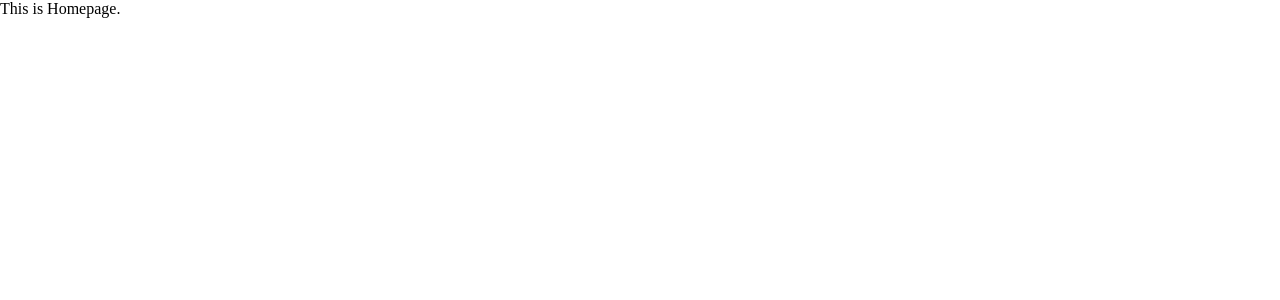
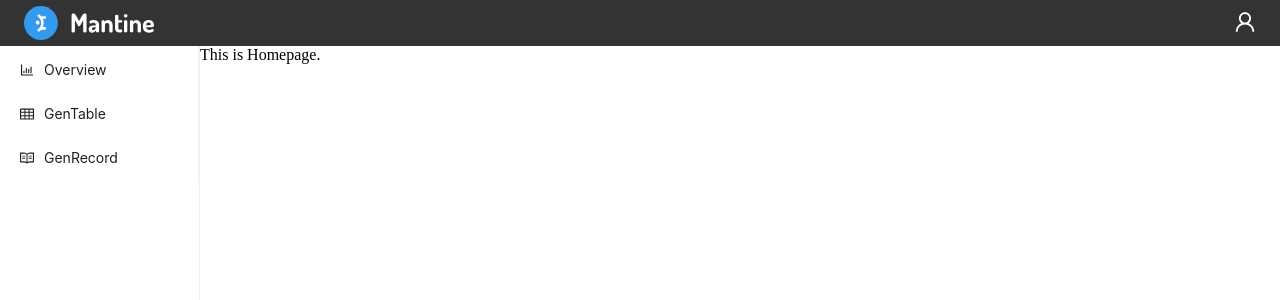
Before and after one commit to shenzhongkang/frontend-mission, a React (Vite) app: page / in a window 1280 px wide. Shown: the top 300 px of the page. Built offline with nearby package versions, Linux system fonts and the light colour scheme.

Commit message:
feat: add Layout, error page, not found page, modify router

```diff
--- a/package.json
+++ b/package.json
@@ -9,6 +9,8 @@
     "preview": "vite preview"
   },
   "dependencies": {
+    "@ant-design/icons": "^5.0.0",
+    "antd": "^5.1.4",
     "react": "^18.2.0",
     "react-dom": "^18.2.0",
     "react-router-dom": "^6.6.2"
--- /dev/null
+++ b/src/components/Layout/Aside.module.scss
@@ -0,0 +1,7 @@
+.container {
+  width: 200px;
+  border-right: 1px solid #f1f2f3;
+  display: flex;
+  flex-direction: column;
+  overflow-y: auto;
+}
--- /dev/null
+++ b/src/components/Layout/Aside.tsx
@@ -0,0 +1,29 @@
+/**
+ * Aside.
+ */
+import { Menu } from 'antd';
+import { BarChartOutlined, TableOutlined, ReadOutlined } from '@ant-design/icons';
+import { Link } from 'react-router-dom';
+import styles from './Aside.module.scss';
+
+export const Aside = () => {
+  return (
+    <aside className={styles.container}>
+      <Menu
+        items={[
+          { key: 'home', label: <Link to='/'>Overview</Link>, icon: <BarChartOutlined /> },
+          {
+            key: 'gen-table',
+            label: <Link to='/table'>GenTable</Link>,
+            icon: <TableOutlined />,
+          },
+          {
+            key: 'gen-record',
+            label: <Link to='/record'>GenRecord</Link>,
+            icon: <ReadOutlined />,
+          },
+        ]}
+      />
+    </aside>
+  );
+};
--- /dev/null
+++ b/src/components/Layout/Header.module.scss
@@ -0,0 +1,22 @@
+.container {
+  height: 46px;
+  background: #333;
+  color: white;
+  display: flex;
+  align-items: center;
+  justify-content: space-between;
+  padding: 0 24px;
+  .logo {
+    width: 200px;
+    display: inline-flex;
+    align-items: center;
+    img {
+      max-height: 34px;
+      max-width: 100%;
+    }
+  }
+  .avatar {
+    font-size: 22px;
+    cursor: pointer;
+  }
+}
--- /dev/null
+++ b/src/components/Layout/Header.tsx
@@ -0,0 +1,19 @@
+/**
+ * Header.
+ */
+import styles from './Header.module.scss';
+import logo from '../../assets/mantine-logo-full.svg';
+import { UserOutlined } from '@ant-design/icons';
+
+export const Header = () => {
+  return (
+    <div className={styles.container}>
+      <div className={styles.logo}>
+        <img src={logo} alt='brand' />
+      </div>
+      <div className={styles.avatar}>
+        <UserOutlined />
+      </div>
+    </div>
+  );
+};
--- /dev/null
+++ b/src/components/Layout/Layout.module.scss
@@ -0,0 +1,17 @@
+.container {
+  width: 100%;
+  height: 100%;
+  overflow: hidden;
+  display: flex;
+  flex-direction: column;
+  .body {
+    flex: 1;
+    min-height: 300px; // for compatity
+    display: flex;
+    .content {
+      flex: 1;
+      min-width: 300px;
+      overflow-y: auto;
+    }
+  }
+}
--- a/src/components/Layout/Layout.tsx
+++ b/src/components/Layout/Layout.tsx
@@ -1,6 +1,21 @@
 /**
  * Layout
  */
+import { Outlet } from 'react-router-dom';
+import { Aside } from './Aside';
+import { Header } from './Header';
+import styles from './Layout.module.scss';
+
 export function Layout() {
-  return <div>Layout</div>;
+  return (
+    <div className={styles.container}>
+      <Header />
+      <div className={styles.body}>
+        <Aside />
+        <div className={styles.content}>
+          <Outlet />
+        </div>
+      </div>
+    </div>
+  );
 }
--- /dev/null
+++ b/src/containers/common/error-page/index.tsx
@@ -0,0 +1,28 @@
+/**
+ * Error Page.
+ */
+import { Result, Space, Button } from 'antd';
+import { useNavigate } from 'react-router-dom';
+import { ReloadOutlined, HomeOutlined } from '@ant-design/icons';
+
+export const ErrorPage = () => {
+  const navi = useNavigate();
+
+  return (
+    <Result
+      status={500}
+      title='Page went wrong.'
+      subTitle='Ooops, something went wrong, try again later plz.'
+      extra={
+        <Space>
+          <Button icon={<HomeOutlined />} onClick={() => navi('/')}>
+            Back to Home
+          </Button>
+          <Button type='primary' icon={<ReloadOutlined />} onClick={() => navi(0)}>
+            Reload
+          </Button>
+        </Space>
+      }
+    />
+  );
+};
--- /dev/null
+++ b/src/containers/common/index.ts
@@ -0,0 +1,2 @@
+export * from './not-found';
+export * from './error-page';
--- /dev/null
+++ b/src/containers/common/not-found/index.tsx
@@ -0,0 +1,22 @@
+/**
+ * Not Found Page.
+ */
+import { Result, Button } from 'antd';
+import { useNavigate } from 'react-router-dom';
+
+export const NotFound = () => {
+  const navi = useNavigate();
+
+  return (
+    <Result
+      status={404}
+      title='Page Not Found.'
+      subTitle='Sorry, this page can not be found, try again later, plz.'
+      extra={
+        <Button type='primary' onClick={() => navi('/')}>
+          Back to Home
+        </Button>
+      }
+    />
+  );
+};
--- /dev/null
+++ b/src/containers/gen-record/index.tsx
@@ -0,0 +1,6 @@
+/**
+ * GenRecord.
+ */
+export const GenRecord = () => {
+  return <div>GenRecord</div>;
+};
--- a/src/router/index.tsx
+++ b/src/router/index.tsx
@@ -4,14 +4,33 @@
 import { createBrowserRouter } from 'react-router-dom';
 import { Home } from '../containers/home';
 import { GenTable } from '../containers/gen-table';
+import { Layout } from '../components';
+import { ErrorPage, NotFound } from '../containers/common';
+import { GenRecord } from '../containers/gen-record';
 
 export const router = createBrowserRouter([
   {
     path: '/',
-    element: <Home />,
+    element: <Layout />,
+    errorElement: <ErrorPage />,
+    children: [
+      {
+        path: '',
+        element: <Home />,
+      },
+      {
+        path: 'table',
+        element: <GenTable />,
+      },
+      {
+        path: 'record',
+        element: <GenRecord />,
+      },
+    ],
   },
   {
-    path: '/table',
-    element: <GenTable />,
+    path: '*',
+    element: <NotFound />,
+    errorElement: <ErrorPage />,
   },
 ]);
```
Also changed, not shown: src/assets/mantine-logo-full.svg (added), 1 other file (tests, documents, lock files or other folders).
